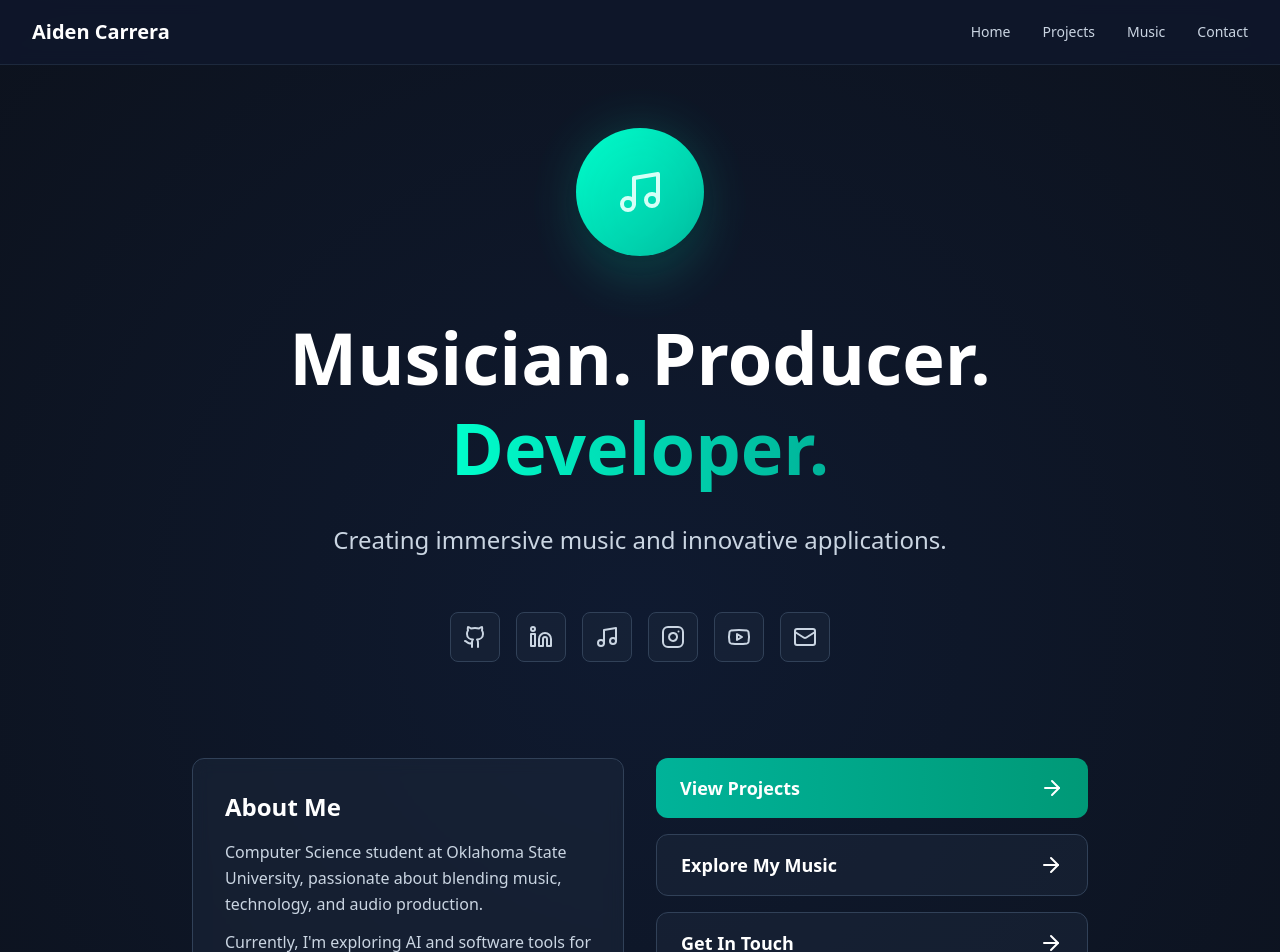
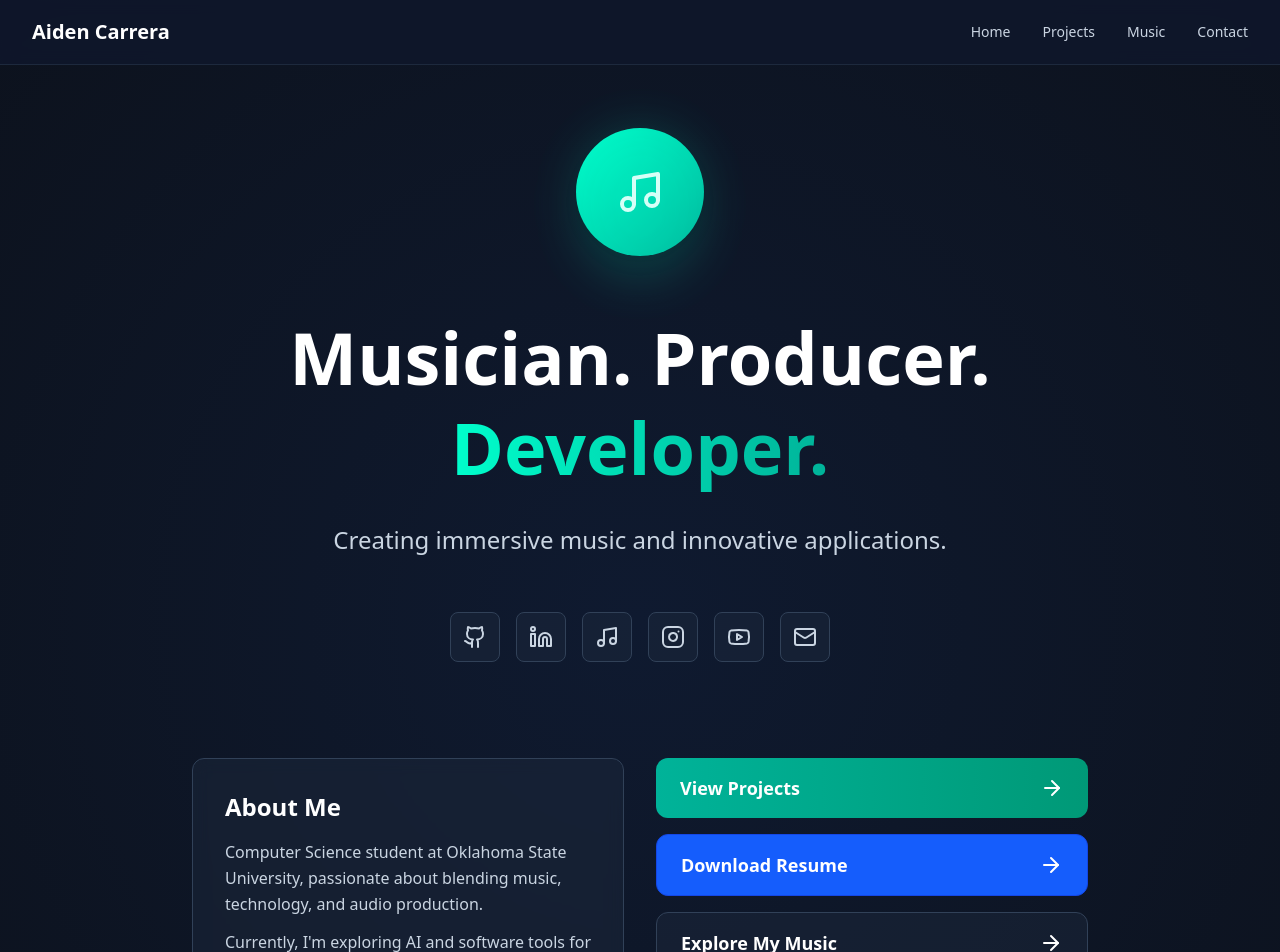
Before and after one commit to AidenCarrera/portfolio-website, a Next.js app: page / in a window 1280 px wide. Shown: the top 952 px of the page. Built offline with nearby package versions, Linux system fonts and the light colour scheme.

Commit message:
Add download resume button

```diff
--- a/app/page.tsx
+++ b/app/page.tsx
@@ -138,6 +138,16 @@ export default function Home() {
               <ArrowRight className="group-hover:translate-x-1 transition-transform" />
             </button>
 
+            {/* Resume Download Button */}
+            <a
+              href="/Aiden_Carrera_Resume.pdf"
+              download
+              className="w-full bg-blue-600 hover:bg-blue-500 text-white font-semibold py-4 px-6 rounded-xl transition-all hover:scale-105 flex items-center justify-between group border border-blue-700 hover:border-blue-500"
+            >
+              <span className="text-lg">Download Resume</span>
+              <ArrowRight className="group-hover:translate-x-1 transition-transform" />
+            </a>
+
             <button
               onClick={() => handleNavigate("music")}
               className="w-full bg-slate-800/50 hover:bg-slate-700 text-white font-semibold py-4 px-6 rounded-xl border border-slate-700 hover:border-brand transition-all hover:scale-105 flex items-center justify-between group"
```
Also changed, not shown: 1 other file (tests, documents, lock files or other folders).
